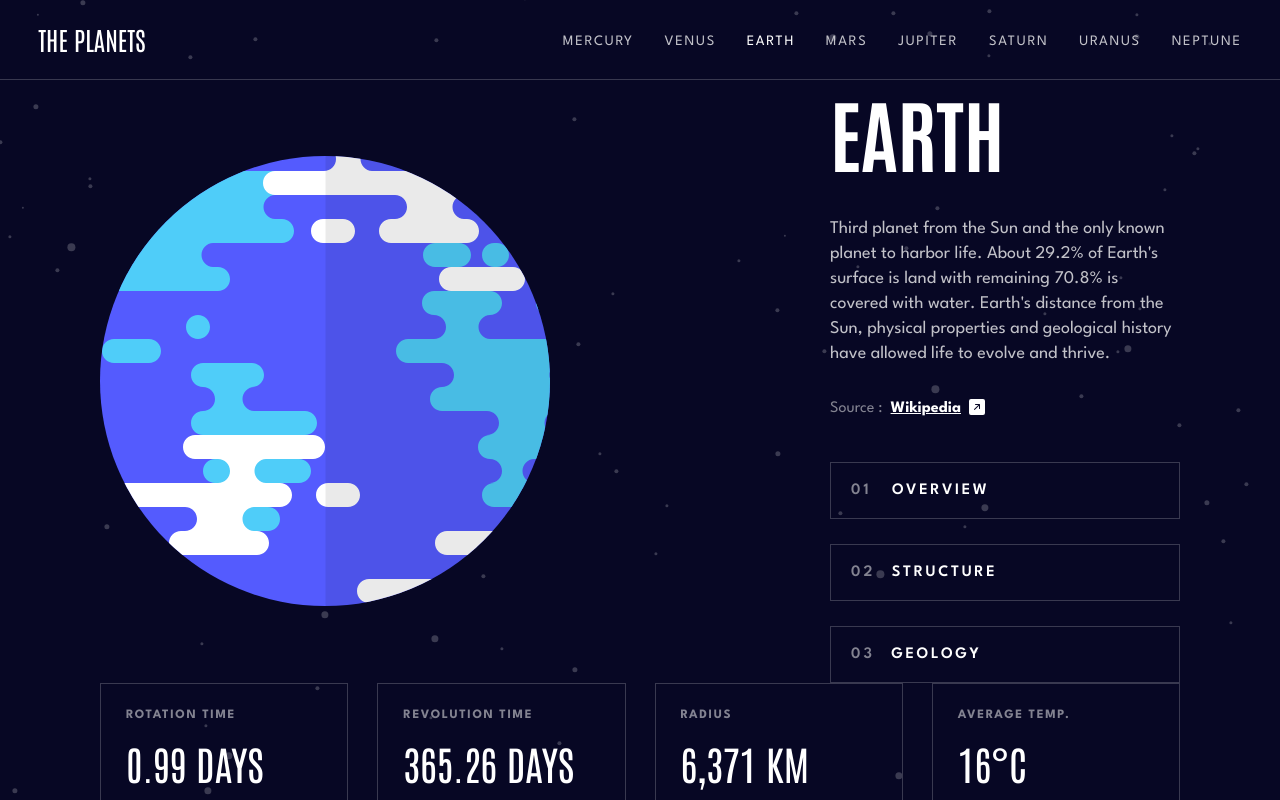
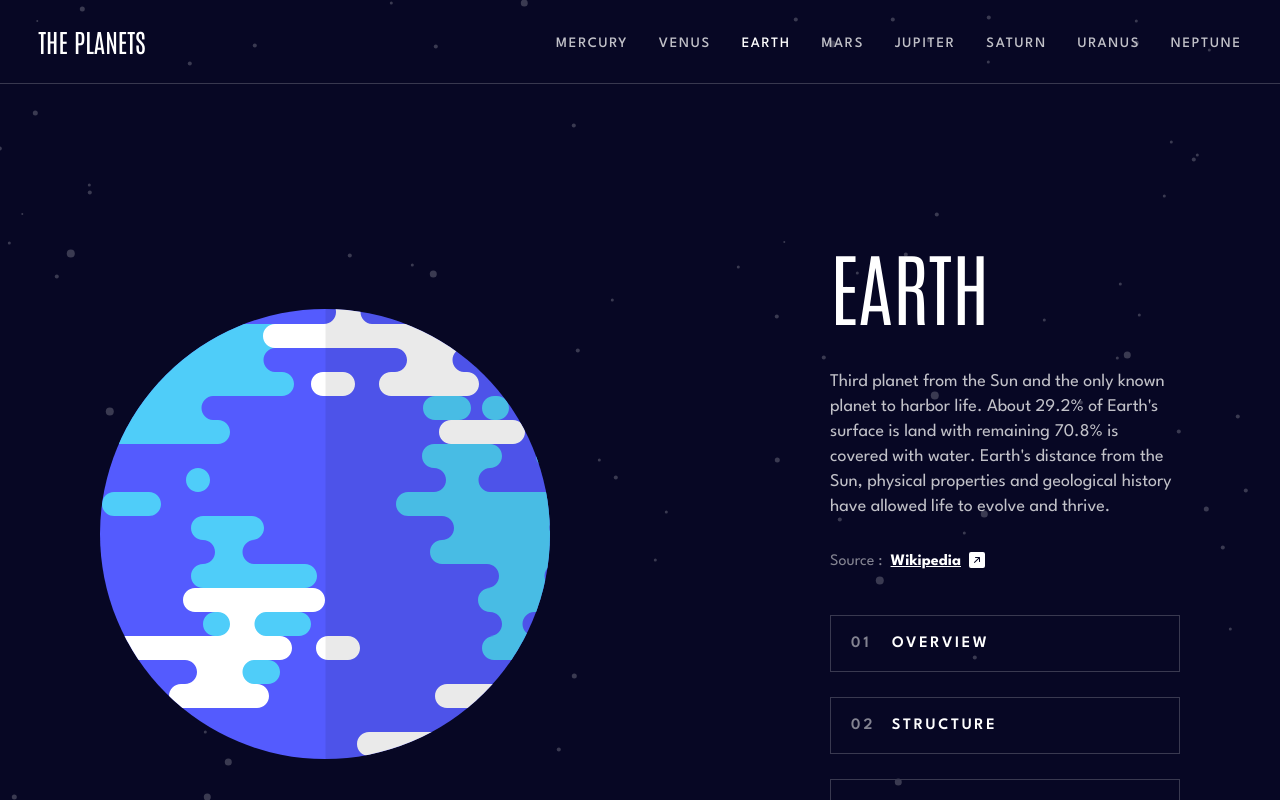
Before and after one commit to Yazdun/react-planet-facts, a React (Create React App) app: page /earth/overview in a window 1280 px wide. Shown: the top 800 px of the page. Built offline with nearby package versions, Linux system fonts and the light colour scheme.

Commit message:
general : made progress

```diff
--- a/src/components/navigations/styles.module.css
+++ b/src/components/navigations/styles.module.css
@@ -9,6 +9,7 @@
   font-size: 0.9rem;
   text-transform: uppercase;
   letter-spacing: 0.108rem;
+  font-weight: 500;
 }
 
 .active {
--- a/src/components/tab/styles.module.css
+++ b/src/components/tab/styles.module.css
@@ -31,6 +31,7 @@
   text-transform: uppercase;
   font-family: var(--ff-serif-1);
   font-size: 2.5rem;
+  font-weight: 300;
 }
 
 .desc {
@@ -106,6 +107,7 @@
     align-items: center;
     justify-content: space-between;
     gap: 9rem;
+    margin-top: 9.313rem;
   }
 
   .info {
--- a/src/components/topbar/styles.module.css
+++ b/src/components/topbar/styles.module.css
@@ -22,7 +22,7 @@
 @media only screen and (min-width: 992px) {
   .nav {
     flex-direction: row;
-    padding-block: 1.4rem;
+    padding-block: 1.52rem;
     padding-inline: 2.39rem;
   }
 }
--- a/src/index.css
+++ b/src/index.css
@@ -10,7 +10,7 @@
   --clr-dark-3: #393950;
 
   --p1: 1rem;
-  --p2: 2rem;
+  --p2: 2.375rem;
   --p3: 3rem;
   --p4: 4rem;
   --p5: 5rem;
```
